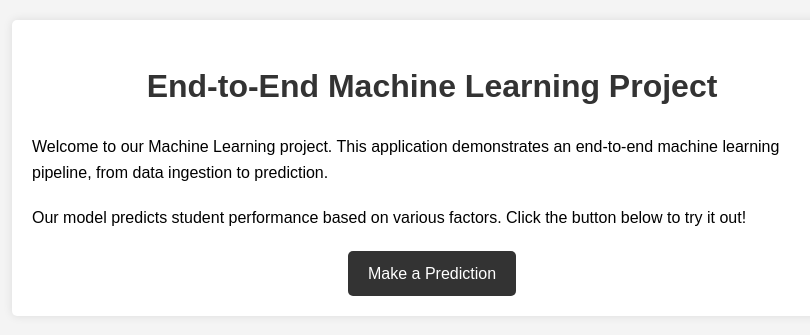
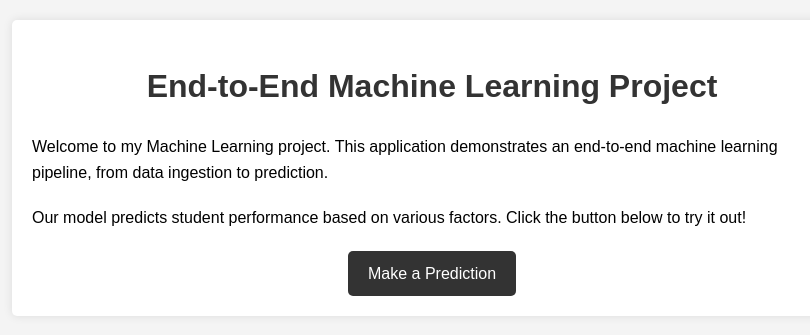
Before and after one commit to gaganjotshan/MLOps-End2End, a Flask app: page / in a window 1280 px wide. Shown: the top 335 px of the page, without its empty margins (208-1018 px from the left). Run offline with Flask 3, Linux system fonts and the light colour scheme.

```diff
--- a/templates/index.html
+++ b/templates/index.html
@@ -48,7 +48,7 @@
 <body>
     <div class="container">
         <h1>End-to-End Machine Learning Project</h1>
-        <p>Welcome to our Machine Learning project. This application demonstrates an end-to-end machine learning pipeline, from data ingestion to prediction.</p>
+        <p>Welcome to my Machine Learning project. This application demonstrates an end-to-end machine learning pipeline, from data ingestion to prediction.</p>
         <p>Our model predicts student performance based on various factors. Click the button below to try it out!</p>
         <div class="btn-container">
             <a href="/predictdata" class="btn">Make a Prediction</a>
```
